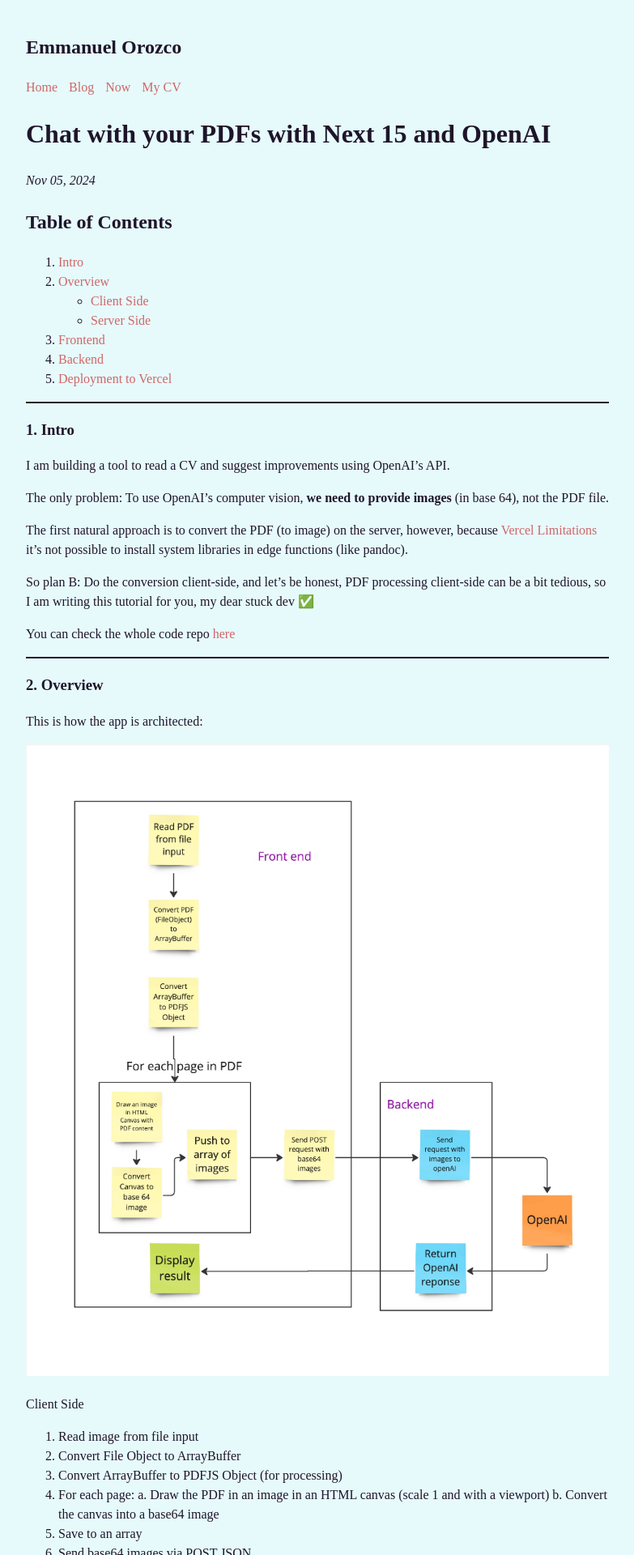
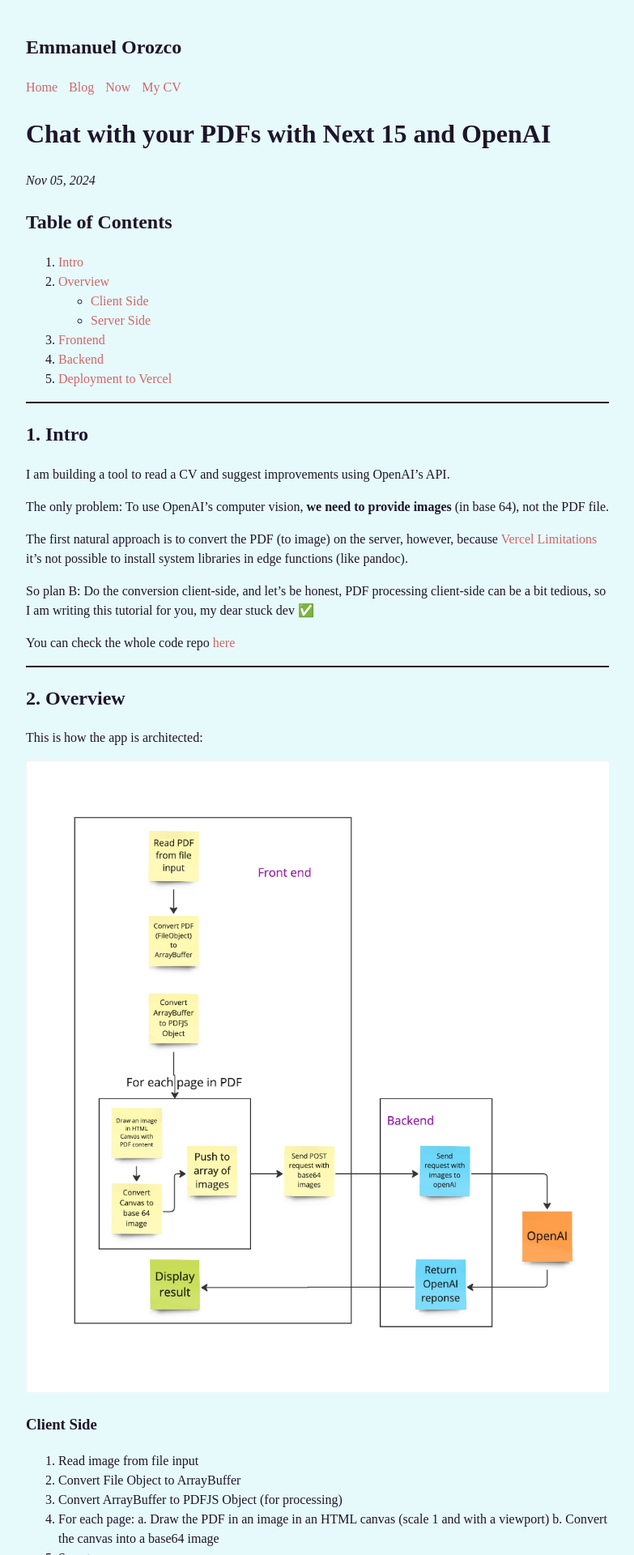
Before and after one commit to indie-rok/www.emmanuelorozco.com, a Jekyll site: the page built from _posts/2024-11-05-chat-with-your-PDFs with-next-15-and-open-ai.md, in a window 1280 px wide. Shown: the top 1920 px of the page at 81% size, without its empty margins (248-1031 px from the left). Built offline with Jekyll 4.4.1, drawn with Linux system fonts in a browser that asks for light colours; some web fonts are replaced; some of the changed text lies outside the part shown.

Commit message:
fix(css): Fix code CSS blog

````diff
--- a/_posts/2024-11-05-chat-with-your-PDFs with-next-15-and-open-ai.md
+++ b/_posts/2024-11-05-chat-with-your-PDFs with-next-15-and-open-ai.md
@@ -20,7 +20,7 @@ tags:
 
 ---
 
-### 1. Intro
+## 1. Intro
 
 I am building a tool to read a CV and suggest improvements using OpenAI's API.
 
@@ -34,13 +34,13 @@ You can check the whole code repo [here](https://github.com/indie-rok/pdf-tools-
 
 ---
 
-### 2. Overview
+## 2. Overview
 
 This is how the app is architected:
 
 ![app architecture](https://emmanuelorozco.com/assets/blog/diagram-chat-pdf.jpg)
 
-Client Side
+### Client Side
 
 1. Read image from file input
 2. Convert File Object to ArrayBuffer
@@ -51,7 +51,7 @@ Client Side
 5. Save to an array
 6. Send base64 images via POST JSON
 
-Server Side
+### Server Side
 
 1. Receive the base64 via POST JSON
 2. Send the request to OpenAI with the base 64 image
@@ -59,11 +59,11 @@ Server Side
 
 ---
 
-### 3. Frontend
+## 3. Frontend
 
 So, let's start with the front end, we will add an input, a button, and the logic to convert the PDF to images (client-side) and to send those images to the client:
 
-```js
+```jsx
 // app/page.js
 "use client";
 
@@ -140,7 +140,7 @@ const PDFToImage = () => {
 export default PDFToImage;
 ```
 
-A few elements to highlight:
+**A few elements to highlight:**
 
 1. We need a global worker for pdf-js to work from a CDN, it does not work with the local build.
 2. We use the browser file reader API to handle the conversion from file to ArrayBuffer.
@@ -150,7 +150,7 @@ Once we send the images to the client, we just need to process them on the backe
 
 ---
 
-### 4. Backend
+## 4. Backend
 
 ```js
 // api/parse_pdf/route.js
@@ -202,14 +202,14 @@ export async function POST(req) {
 }
 ```
 
-A few elements to highlight:
+**A few elements to highlight:**
 
 1. We don't need to install any OpenAI library, we can just send a POST request directly.
 2. We need to convert our base 64 images to a format recognized by OpenAI (generatePrompt function)
 
 ---
 
-### 5. Deployment to Vercel
+## 5. Deployment to Vercel
 
 After creating and deploying the project to Vercel, There is one missing problem, this error:
 
--- a/assets/code-theme.css
+++ b/assets/code-theme.css
@@ -8,6 +8,7 @@
   color: #ffffff;
   padding: 2px 10px;
   background-color: #322439;
+  white-space: pre-wrap;
 }
 .highlight .c,
 .highlight .ch,
--- a/assets/style.css
+++ b/assets/style.css
@@ -234,6 +234,10 @@ ul.blog-posts li {
   display: flex;
 }
 
+ul.blog-posts li::marker {
+  color: var(--indian-red);
+}
+
 ul.blog-posts li span {
   flex: 0 0 130px;
 }
@@ -346,6 +350,10 @@ ul.discover-posts li small a {
   .link-tags {
     color: var(--ecru);
   }
+
+  ul.blog-posts li::marker {
+    color: var(--light-green);
+  }
 }
 
 ul.blog-posts {
````
Also changed, not shown: other parts of _posts/2024-11-05-chat-with-your-PDFs with-next-15-and-open-ai.md (+1 -1 lines), _my_tags/tutorial.md (added, +4 -0 lines).
